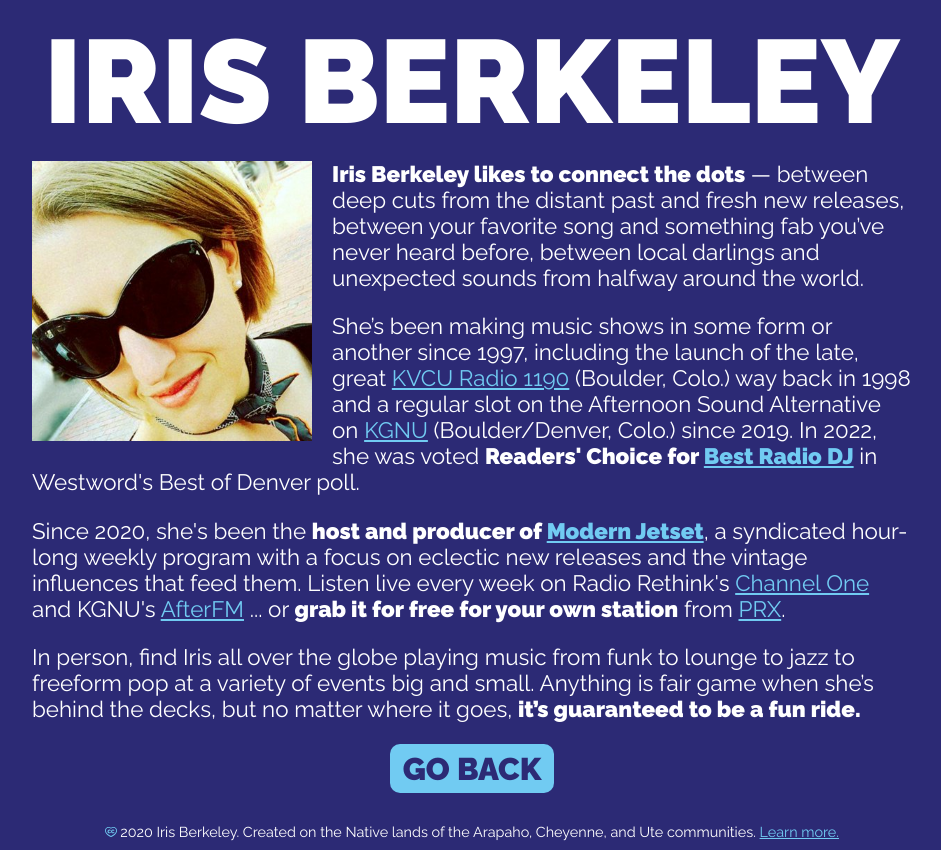
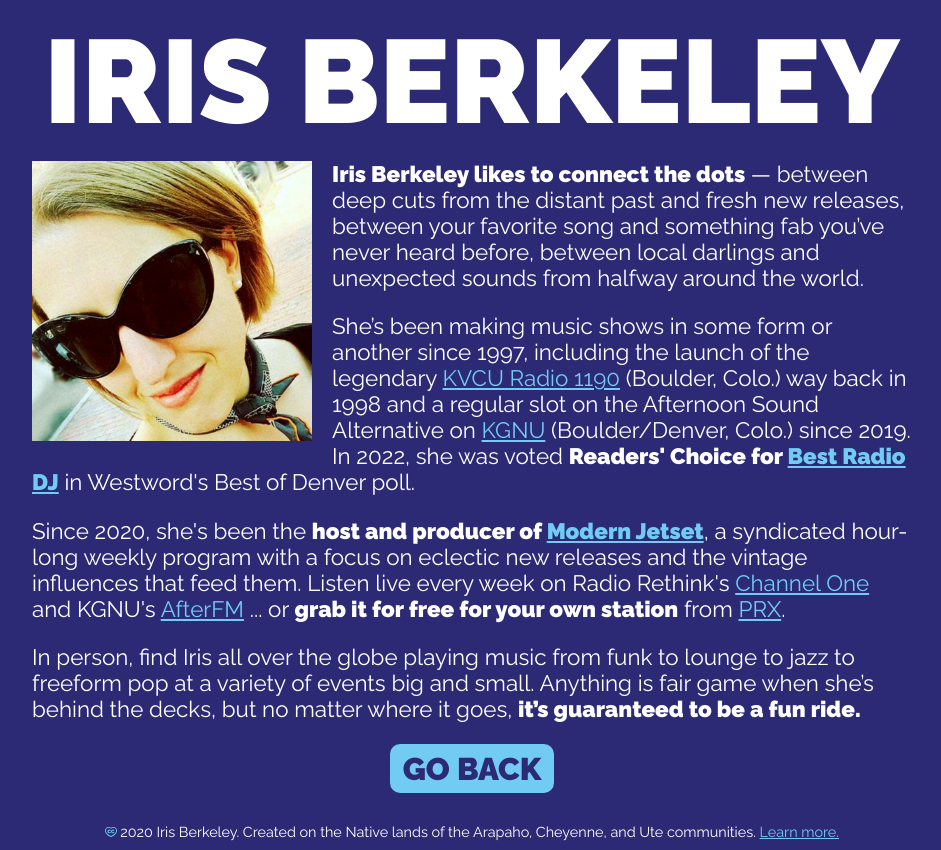
Before and after one commit to jessicaschilling/iris-berkeley, a React (Create React App) app: page / in a window 1280 px wide. Both pictures are taken after a click on the element 339 px from the left and 300 px from the top of the page. Shown: the whole page, without its empty margins (168-1109 px from the left). Built offline with nearby package versions, Linux system fonts and the light colour scheme.

Commit message:
content: 1190 edit

```diff
--- a/src/App.js
+++ b/src/App.js
@@ -28,7 +28,7 @@
           <div id="text-about">
             <img src="img/about.jpg" alt="Iris Berkeley" />
             <p><strong>Iris Berkeley likes to connect the dots</strong> &mdash; between deep cuts from the distant past and fresh new releases, between your favorite song and something fab you’ve never heard before, between local darlings and unexpected sounds from halfway around the world.</p>
-            <p>She’s been making music shows in some form or another since 1997, including the launch of the late, great <a href="https://web.archive.org/web/20010412174514fw_/http://ucsu.colorado.edu/~schillij/kucb.html" target="_blank" rel="noopener noreferrer">KVCU Radio 1190</a> (Boulder, Colo.) way back in 1998 and a regular slot on the Afternoon Sound Alternative on <a href="http://www.kgnu.org" target="_blank" rel="noopener noreferrer">KGNU</a> (Boulder/Denver, Colo.) since 2019. In 2022, she was voted <strong>Readers' Choice for <a href="https://www.westword.com/best-of/2022" target="_blank" rel="noopener noreferrer">Best Radio DJ</a></strong> in Westword's Best of Denver poll.</p>
+            <p>She’s been making music shows in some form or another since 1997, including the launch of the legendary <a href="https://web.archive.org/web/20010412174514fw_/http://ucsu.colorado.edu/~schillij/kucb.html" target="_blank" rel="noopener noreferrer">KVCU Radio 1190</a> (Boulder, Colo.) way back in 1998 and a regular slot on the Afternoon Sound Alternative on <a href="http://www.kgnu.org" target="_blank" rel="noopener noreferrer">KGNU</a> (Boulder/Denver, Colo.) since 2019. In 2022, she was voted <strong>Readers' Choice for <a href="https://www.westword.com/best-of/2022" target="_blank" rel="noopener noreferrer">Best Radio DJ</a></strong> in Westword's Best of Denver poll.</p>
             <p>Since 2020, she's been the <strong>host and producer of <a href="https://modernjetset.com" target="_blank" rel="noopener noreferrer">Modern Jetset</a></strong>, a syndicated hour-long weekly program with a focus on eclectic new releases and the vintage influences that feed them. Listen live every week on Radio Rethink's <a href="https://www.radiorethink.com/index.cfm/fuseaction/rr.page/pageID/projects-channelone-eclectic.html" target="_blank" rel="noopener noreferrer">Channel One</a> and KGNU's <a href="http://www.afterfm.com/irisberkeley" target="_blank" rel="noopener noreferrer">AfterFM</a> ... or <strong>grab it for free for your own station</strong> from <a href="https://exchange.prx.org/series/42347-modern-jetset" target="_blank" rel="noopener noreferrer">PRX</a>.</p>
             <p>In person, find Iris all over the globe playing music from funk to lounge to jazz to freeform pop at a variety of events big and small. Anything is fair game when she’s behind the decks, but no matter where it goes, <strong>it’s guaranteed to be a fun ride.</strong></p>
             <center><button onClick={()=>{ document.getElementById('text-about').style.display = 'none'; document.getElementById('grid-container').style.display = 'flex'; }}>Go back</button></center>
```
